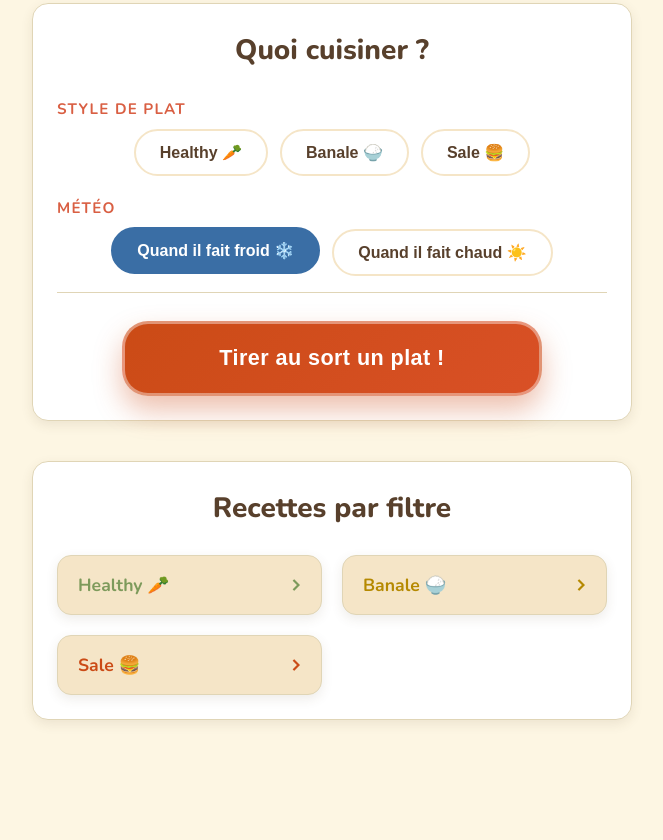
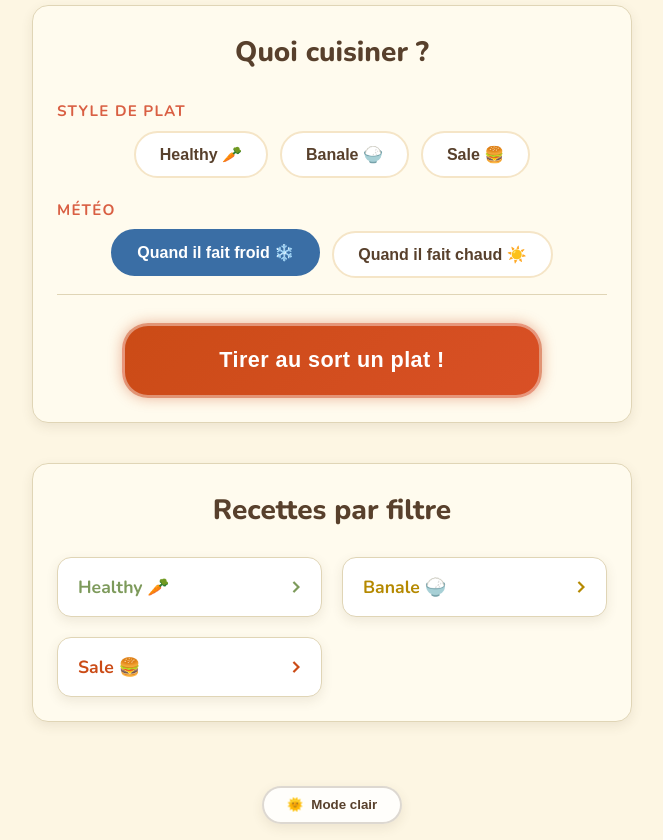
Before and after one commit to rbiou/QuiCuit, a plain HTML site: page index.html in a window 1280 px wide. Shown: the part 632-1472 px from the top of the page, without its empty margins (308-971 px from the left). Before the commit the page ends 1368 px from the top, so only its background shows below. Drawn offline with nearby package versions, Linux system fonts and the light colour scheme.

Commit message:
Add theme toggle functionality and enhance styling for light/dark modes

```diff
--- a/index.html
+++ b/index.html
@@ -16,22 +16,54 @@
     <style>
         /* --- Reset et Variables V2 --- */
         :root {
-            --background-color: #fdf6e3; /* Crème */
-            --text-color: #58402c; /* Brun doux */
-            --title-color: #d95f43; /* Terracotta */
-            --primary-color: #cb4b16; /* Orange brûlé */
+            color-scheme: light;
+            --background-color: #fdf6e3;
+            --text-color: #58402c;
+            --muted-text-color: rgba(88, 64, 44, 0.75);
+            --title-color: #d95f43;
+            --primary-color: #cb4b16;
             --primary-hover-color: #b54013;
-            --card-background: #fff;
-            --secondary-color: #f5e5c7; /* Beige clair */
+            --card-background: #fffbee;
+            --card-elevated-background: #ffffff;
+            --secondary-color: #f5e5c7;
             --border-color: #e0d5b6;
             --box-shadow: 0 4px 12px rgba(88, 64, 44, 0.1);
             --box-shadow-hover: 0 6px 16px rgba(88, 64, 44, 0.15);
+            --neon-text-shadow: 0 0 8px rgba(217, 95, 67, 0.5);
+            --neon-button-shadow: 0 0 14px rgba(203, 75, 22, 0.4);
+            --toggle-bg: rgba(255, 255, 255, 0.85);
+            --toggle-border: rgba(88, 64, 44, 0.2);
 
-            --healthy-color: #7d9a5b; /* Vert olive */
-            --normal-color: #b58900; /* Ocre */
-            --fat-color: #cb4b16; /* Orange brûlé */
-            --cold-color: #3a6ea5; /* Bleu doux */
-            --hot-color: #e07a5f; /* Corail chaud */
+            --healthy-color: #7d9a5b;
+            --normal-color: #b58900;
+            --fat-color: #cb4b16;
+            --cold-color: #3a6ea5;
+            --hot-color: #e07a5f;
+        }
+
+        :root.dark {
+            color-scheme: dark;
+            --background-color: #14110c;
+            --text-color: #f7ede0;
+            --muted-text-color: rgba(247, 237, 224, 0.75);
+            --title-color: #ffb088;
+            --primary-color: #ff824f;
+            --primary-hover-color: #ff996d;
+            --card-background: #1b160f;
+            --card-elevated-background: #241d15;
+            --secondary-color: #2f271c;
+            --border-color: rgba(255, 255, 255, 0.22);
+            --box-shadow: 0 8px 20px rgba(0, 0, 0, 0.45);
+            --box-shadow-hover: 0 10px 25px rgba(0, 0, 0, 0.55);
+            --neon-text-shadow: 0 0 10px rgba(255, 143, 92, 0.8), 0 0 20px rgba(255, 111, 53, 0.6);
+            --neon-button-shadow: 0 0 18px rgba(255, 111, 53, 0.65);
+            --toggle-bg: rgba(255, 255, 255, 0.1);
+            --toggle-border: rgba(255, 255, 255, 0.3);
+            --healthy-color: #94c973;
+            --normal-color: #dca915;
+            --fat-color: #ff824f;
+            --cold-color: #4d88c9;
+            --hot-color: #ff8262;
         }
 
         *, *::before, *::after {
@@ -95,6 +127,7 @@
         h1 {
             font-size: 3rem;
             color: var(--title-color);
+            text-shadow: var(--neon-text-shadow);
         }
 
         h2 {
@@ -118,7 +151,8 @@
             display: inline-flex;
             align-items: center;
             gap: 0.4rem;
-            background-color: rgba(255, 255, 255, 0.9);
+            background-color: var(--card-elevated-background);
+            border: 1px solid var(--border-color);
             border-radius: 999px;
             padding: 0.35rem 1rem;
             box-shadow: var(--box-shadow);
@@ -139,7 +173,7 @@
 
         .day-card {
             position: relative;
-            background: #fff;
+            background: var(--card-elevated-background);
             border: 2px solid var(--secondary-color);
             border-radius: 12px;
             padding: 0.75rem;
@@ -162,7 +196,7 @@
 
         .day-card .cook-name {
             font-size: 0.9rem;
-            color: #888;
+            color: var(--muted-text-color);
         }
 
         .day-card .cook-name .cook-emoji {
@@ -178,7 +212,7 @@
         }
 
         .day-card.current-day .cook-name {
-            color: #f5e5c7;
+            color: #fff;
         }
 
         .day-card.current-day::after {
@@ -235,7 +269,7 @@
             border: 2px solid var(--secondary-color);
             cursor: pointer;
             transition: all 0.2s ease-in-out;
-            background-color: #fff;
+            background-color: var(--card-elevated-background);
             color: var(--text-color);
         }
 
@@ -286,7 +320,7 @@
             background: linear-gradient(135deg, var(--primary-color), #d95026);
             color: #fff;
             transition: transform 0.2s ease, box-shadow 0.2s ease, background 0.2s ease;
-            box-shadow: 0 14px 28px rgba(203, 75, 22, 0.35);
+            box-shadow: var(--neon-button-shadow);
             letter-spacing: 0.02em;
         }
 
@@ -304,6 +338,36 @@
         #draw-button:focus-visible {
             outline: 3px solid rgba(255, 255, 255, 0.7);
             outline-offset: 4px;
+        }
+
+        .theme-toggle {
+            margin-top: 1.5rem;
+            display: flex;
+            justify-content: center;
+        }
+
+        #theme-toggle {
+            border: 2px solid var(--toggle-border);
+            background: var(--toggle-bg);
+            color: var(--text-color);
+            border-radius: 999px;
+            padding: 0.6rem 1.4rem;
+            font-weight: 700;
+            display: inline-flex;
+            align-items: center;
+            gap: 0.5rem;
+            cursor: pointer;
+            box-shadow: var(--box-shadow);
+            transition: transform 0.2s ease, box-shadow 0.2s ease, background 0.2s ease;
+        }
+
+        #theme-toggle:hover {
+            transform: translateY(-2px);
+            box-shadow: var(--box-shadow-hover);
+        }
+
+        :root.dark #theme-toggle {
+            box-shadow: var(--neon-button-shadow);
         }
 
         @media (min-width: 768px) {
@@ -358,7 +422,7 @@
         }
 
         .recipe-category {
-            background-color: var(--secondary-color);
+            background-color: var(--card-elevated-background);
             border-radius: 14px;
             padding: 1rem 1.25rem;
             border: 1px solid var(--border-color);
@@ -546,6 +610,13 @@
             </div>
         </section>
 
+        <div class="theme-toggle">
+            <button id="theme-toggle" type="button" aria-pressed="false">
+                <span class="toggle-icon" aria-hidden="true">🌞</span>
+                <span class="toggle-label">Mode clair</span>
+            </button>
+        </div>
+
     </main>
 
     <script>
@@ -702,9 +773,38 @@
         const resultDisplay = document.getElementById('result-display');
         const chatgptLink = document.getElementById('chatgpt-link');
         const moreIdeasLink = document.getElementById('more-ideas-link');
+        const themeToggleButton = document.getElementById('theme-toggle');
+        const themeToggleIcon = themeToggleButton ? themeToggleButton.querySelector('.toggle-icon') : null;
+        const themeToggleText = themeToggleButton ? themeToggleButton.querySelector('.toggle-label') : null;
         const recipesByFilterContainer = document.getElementById('recipes-by-filter');
 
         // --- Logique de l'application ---
+
+        const THEME_STORAGE_KEY = 'quicuit-theme';
+        const systemDarkQuery = window.matchMedia('(prefers-color-scheme: dark)');
+
+        function applyTheme(theme) {
+            const root = document.documentElement;
+            const isDark = theme === 'dark';
+            root.classList.toggle('dark', isDark);
+            if (themeToggleButton) {
+                themeToggleButton.setAttribute('aria-pressed', String(isDark));
+                if (themeToggleIcon) {
+                    themeToggleIcon.textContent = isDark ? '🌙' : '🌞';
+                }
+                if (themeToggleText) {
+                    themeToggleText.textContent = isDark ? 'Mode sombre' : 'Mode clair';
+                }
+            }
+        }
+
+        function getPreferredTheme() {
+            const stored = localStorage.getItem(THEME_STORAGE_KEY);
+            if (stored === 'dark' || stored === 'light') {
+                return stored;
+            }
+            return systemDarkQuery.matches ? 'dark' : 'light';
+        }
 
         function getTodayDayName() {
             const dayIndex = new Date().getDay(); // 0=Dim, 1=Lun, ..., 6=Sam
@@ -853,6 +953,33 @@
             return { stylePart, weatherPart };
         }
 
+        function setupThemeToggle() {
+            applyTheme(getPreferredTheme());
+
+            if (themeToggleButton) {
+                themeToggleButton.addEventListener('click', () => {
+                    const isDark = document.documentElement.classList.contains('dark');
+                    const nextTheme = isDark ? 'light' : 'dark';
+                    localStorage.setItem(THEME_STORAGE_KEY, nextTheme);
+                    applyTheme(nextTheme);
+                });
+            }
+
+            const handleSystemChange = event => {
+                const stored = localStorage.getItem(THEME_STORAGE_KEY);
+                if (stored === 'dark' || stored === 'light') {
+                    return;
+                }
+                applyTheme(event.matches ? 'dark' : 'light');
+            };
+
+            if (typeof systemDarkQuery.addEventListener === 'function') {
+                systemDarkQuery.addEventListener('change', handleSystemChange);
+            } else if (typeof systemDarkQuery.addListener === 'function') {
+                systemDarkQuery.addListener(handleSystemChange);
+            }
+        }
+
         /**
          * Section 2 & 3: Gère la roulette de plats.
          */
@@ -911,6 +1038,7 @@
         setupCategoryFilters();
         setupTemperatureFilters();
         setupRoulette();
+        setupThemeToggle();
 
     });
     </script>
```
